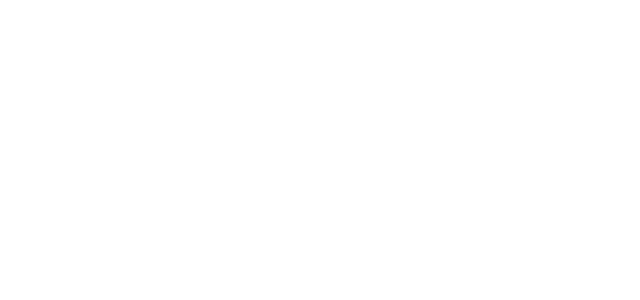
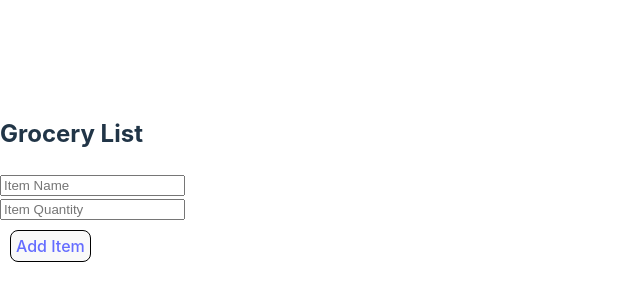
Before and after one commit to Parth-G27/React-Playground, a React (Vite) app: page /grocery in a window 1280 px wide. Shown: the part 216-516 px from the top of the page, without its empty margins (0-640 px from the left). Built offline with nearby package versions, Linux system fonts and the light colour scheme.

Commit message:
Added grocery list & BioData

```diff
--- a/src/App.jsx
+++ b/src/App.jsx
@@ -6,6 +6,8 @@ import Card from "./components/Card";
 import Students from "./components/Students";
 import List from "./components/List";
 import Button from "./components/Button"
+import  GroceryList  from "./components/GroceryList";
+import BioData from "./components/BioData";
 
 function App() {
   return (
@@ -38,6 +40,15 @@ function App() {
           <Button/>
         </Route>
 
+        <Route exact path="/grocery">
+          <GroceryList/>
+        </Route>
+
+        <Route exact path="/biodata">
+          <BioData/>
+        </Route>
+
+
 
 
 
--- /dev/null
+++ b/src/components/BioData.jsx
@@ -0,0 +1,26 @@
+import { useState } from "react"
+const BioData = () => {
+
+    const [name, setname] = useState('')
+    const [age, setage] = useState(0)
+    const [isEmployed, setisEmployed] = useState(true)
+
+
+
+  return (
+    <>
+    <h2>BioData</h2>
+
+    <div>name : {name}</div>
+    <button onClick={()=>setname("Charan")}>Update name</button>
+    <div>age : {age}</div>
+    <button onClick={() => setage(age+1)}>Increase age</button>
+    <div>isEmployed : {isEmployed ? "Yes" : "No"}</div>
+    <button onClick={() => setisEmployed(!isEmployed)}>Increase age</button>
+
+
+    </>
+  )
+}
+
+export default BioData
--- /dev/null
+++ b/src/components/GroceryList.jsx
@@ -0,0 +1,107 @@
+
+import { useState } from "react"
+
+export default function GroceryList(){
+
+    const [item, setItem] = useState({
+        name : "default",
+        quantity : 0,
+    });
+
+    const [groceryList, setGroceryList] = useState([]);
+
+    function getName(e){
+        item.name = e.target.value
+        console.log(item.name)
+    }
+
+    function getQuantity(e){
+        item.quantity = e.target.value
+        console.log(item.quantity)
+    }
+
+    function addItem(){
+        setItem(item)
+        console.log(item)
+
+
+        setGroceryList((prev) =>[...prev,item])
+        //setItem('')
+        console.log(groceryList)
+    }
+
+  return (
+    <>
+    <h2 className="">Grocery List</h2>
+    <input type="text" placeholder="Item Name" onChange={(e) => getName(e)} /> <br />
+    <input type="text" placeholder="Item Quantity" onChange={(e) => getQuantity(e)} /> <br />
+    <button type="button" className="btn-1" onClick={addItem}>Add Item</button>
+
+    {/* <div>{groceryList.map((item)=><><li>Item : {item.name} | Quantity : {item.quantity}</li></>)}</div> */}
+    </>
+  )
+}
+
+
+// import { useState } from 'react';
+
+// const ShoppingListApp = () => {
+//   const [itemName, setItemName] = useState('');
+//   const [quantity, setQuantity] = useState('');
+//   const [shoppingItems, setShoppingItems] = useState([]);
+
+//   const handleItemNameChange = (event) => {
+//     setItemName(event.target.value);
+//   };
+
+//   const handleQuantityChange = (event) => {
+//     setQuantity(event.target.value);
+//   };
+
+//   const handleAddItem = () => {
+//     if (itemName.trim() !== '' && quantity.trim() !== '') {
+//       const newItem = {
+//         itemName: itemName,
+//         quantity: quantity,
+//       };
+//       setShoppingItems((prevItems) => [...prevItems, newItem]);
+//       setItemName('');
+//       setQuantity('');
+//     }
+//   };
+
+//   return (
+//     <div>
+//       <div>
+//         <label>
+//           Item Name:
+//           <input
+//             type="text"
+//             value={itemName}
+//             onChange={handleItemNameChange}
+//             placeholder="Enter item name..."
+//           />
+//         </label>
+//         <label>
+//           Quantity:
+//           <input
+//             type="text"
+//             value={quantity}
+//             onChange={handleQuantityChange}
+//             placeholder="Enter quantity..."
+//           />
+//         </label>
+//         <button onClick={handleAddItem}>Add Item</button>
+//       </div>
+//       <ul>
+//         {shoppingItems.map((item, index) => (
+//           <li key={index}>
+//             {item.itemName} - Quantity: {item.quantity}
+//           </li>
+//         ))}
+//       </ul>
+//     </div>
+//   );
+// };
+
+// export default ShoppingListApp;
--- a/src/index.css
+++ b/src/index.css
@@ -95,6 +95,14 @@ button:focus-visible {
 
 }
 
+.btn-1{
+  color: #646cff;
+  border: 1px solid black;
+  padding: 5px;
+  margin: 10px;
+
+}
+
 @media (prefers-color-scheme: light) {
   :root {
     color: #213547;
```
